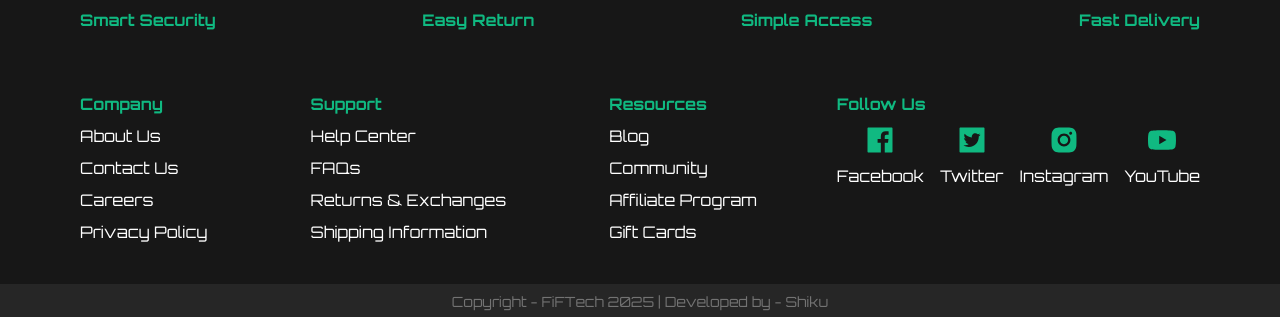
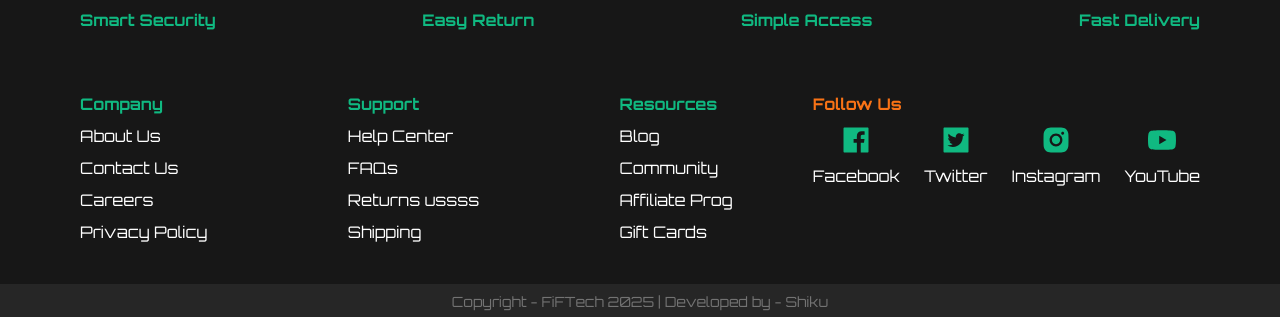
Before and after one commit to Shihab221/firefly, a Next.js app: page / in a window 1280 px wide. Shown: the part 1759-2076 px from the top of the page. Built offline with nearby package versions, Linux system fonts and the light colour scheme.

Commit message:
mobile responsive fi

```diff
--- a/components/Footer.tsx
+++ b/components/Footer.tsx
@@ -17,7 +17,7 @@ const Footer = () => {
   return (
     <div className=" bg-neutral-900">
       {/* top four options */}
-      <div className="flex flex-row justify-between items-center text-white py-5 px-20 font-orbitron font-bold">
+      <div className="flex flex-row justify-between items-center text-white py-5 px-5 sm:px-20 font-orbitron font-bold">
         <li className="flex flex-col items-center justify-center gap-2 ">
           <AiOutlineSecurityScan size={36} className="text-emerald-500" />
           <h4 className="text-emerald-500">Smart Security</h4>
@@ -40,8 +40,8 @@ const Footer = () => {
       </div>
 
       {/* bottom links */}
-      <div className='flex flex-row px-20 gap-20'>
-        <div className="flex flex-row justify-between items-center text-white py-10  w-full font-orbitron">
+      <div className='flex flex-row px-10 sm:px-20 gap-20'>
+        <div className="flex flex-col sm:flex-row justify-between items-start gap-4 sm:items-center text-white py-10 w-full font-orbitron">
           <ul className="flex flex-col gap-2">
             <h4 className="text-emerald-500 font-bold">Company</h4>
             <li className=''>About Us</li>
@@ -54,23 +54,23 @@ const Footer = () => {
             <h4 className="text-emerald-500 font-bold">Support</h4>
             <li>Help Center</li>
             <li>FAQs</li>
-            <li>Returns & Exchanges</li>
-            <li>Shipping Information</li>
+            <li>Returns ussss</li>
+            <li>Shipping </li>
           </ul>
 
           <ul className="flex flex-col gap-2">
             <h4 className="text-emerald-500 font-bold">Resources</h4>
             <li>Blog</li>
             <li>Community</li>
-            <li>Affiliate Program</li>
+            <li>Affiliate Prog</li>
             <li>Gift Cards</li>
           </ul>
 
 
         </div>
         <div className='w-fit font-orbitron text-white py-10 '>
-          <h4 className="text-emerald-500 font-bold">Follow Us</h4>
-          <ul className="flex flex-row gap-4 text-white py-2 font-orbitron">
+          <h4 className="text-orange-500 font-bold">Follow Us</h4>
+          <ul className="flex flex-col sm:flex-row gap-6 text-white py-2 font-orbitron">
             <li className='flex flex-col items-center '><AiFillFacebook size={32} className='text-emerald-500 mb-2' /> Facebook</li>
             <li className='flex flex-col items-center '><AiFillTwitterSquare size={32}  className='text-emerald-500 mb-2' /> Twitter</li>
             <li className='flex flex-col items-center '> <AiFillInstagram size={32} className='text-emerald-500 mb-2' /> Instagram</li>
--- a/components/Navbar.tsx
+++ b/components/Navbar.tsx
@@ -1,11 +1,10 @@
 'use client';
 import Image from 'next/image';
 import React, { useState } from 'react';
-import { FaSearch, FaBars, FaCross } from 'react-icons/fa';
-import { BiArrowFromTop } from 'react-icons/bi';
+import { FaSearch, } from 'react-icons/fa';
 import Sidebar from './Sidebar';
 import { IoClose, IoMenu } from 'react-icons/io5';
-import { motion, AnimatePresence } from 'framer-motion';
+import { motion } from 'framer-motion';
 import Link from 'next/link';
 
 const navbarData = [
@@ -20,8 +19,7 @@ const navbarData = [
 const Navbar = () => {
   const [isOpen, setIsOpen] = useState(false);
   return (
-    <div className="w-full px-5 sm:px-20 font-orbitron">
-      {/* search bar */}
+    <div className="w-full px-2  sm:px-20 font-orbitron">
       <div className="flex flex-row items-center justify-between py-2">
         <Image
           src="/images/logo.jpg"
@@ -60,7 +58,7 @@ const Navbar = () => {
           />
         </div>
         <Link href="/bookproject">
-          <button className="bg-gradient-to-r from-emerald-300 to-orange-200  px-2 sm:px-6 py-2 rounded cursor-pointer text-sm sm:text-md sm:block hidden text-neutral-600 font-bold hover:scale-105 hover:shadow-md duration-200">
+          <button className="bg-gradient-to-r from-emerald-300 to-orange-200  px-2 sm:px-6 py-0 sm:py-2 rounded cursor-pointer text-sm sm:text-md  text-neutral-600 font-bold hover:scale-105 hover:shadow-md duration-200">
             Book Project
           </button>
         </Link>
```
